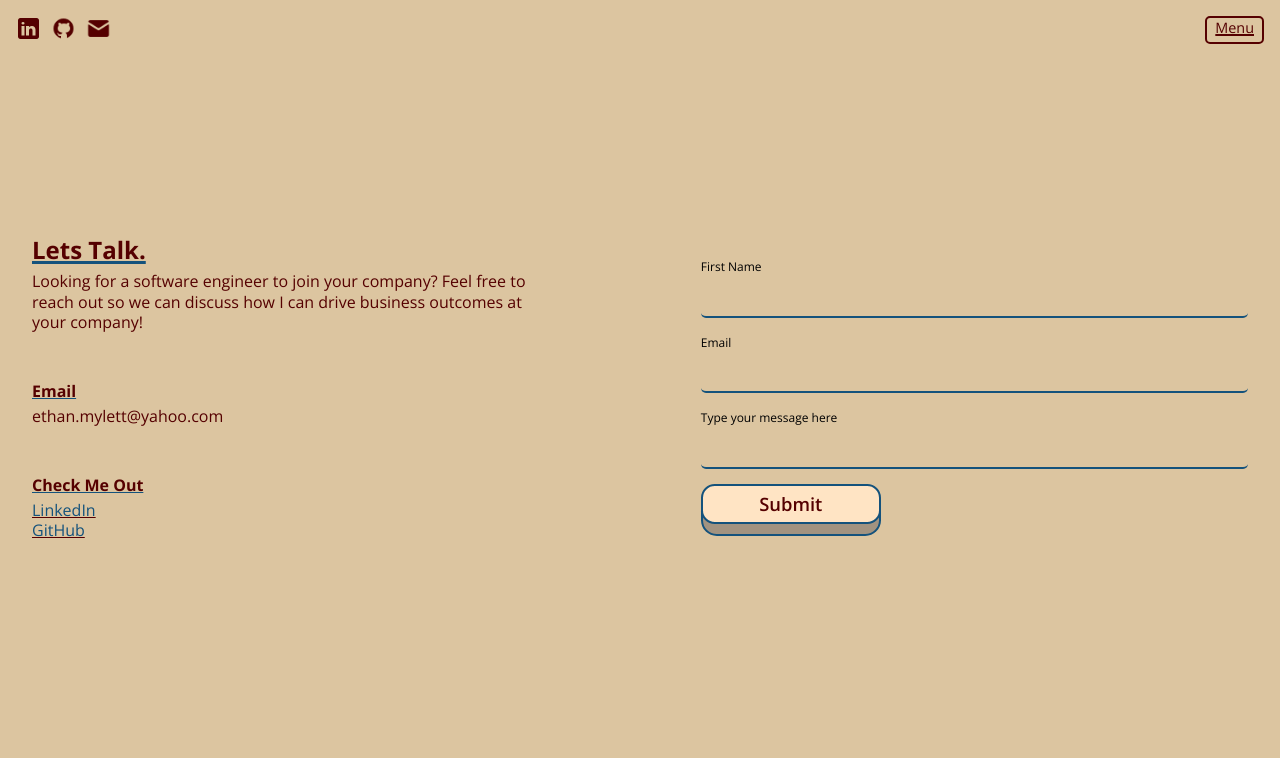
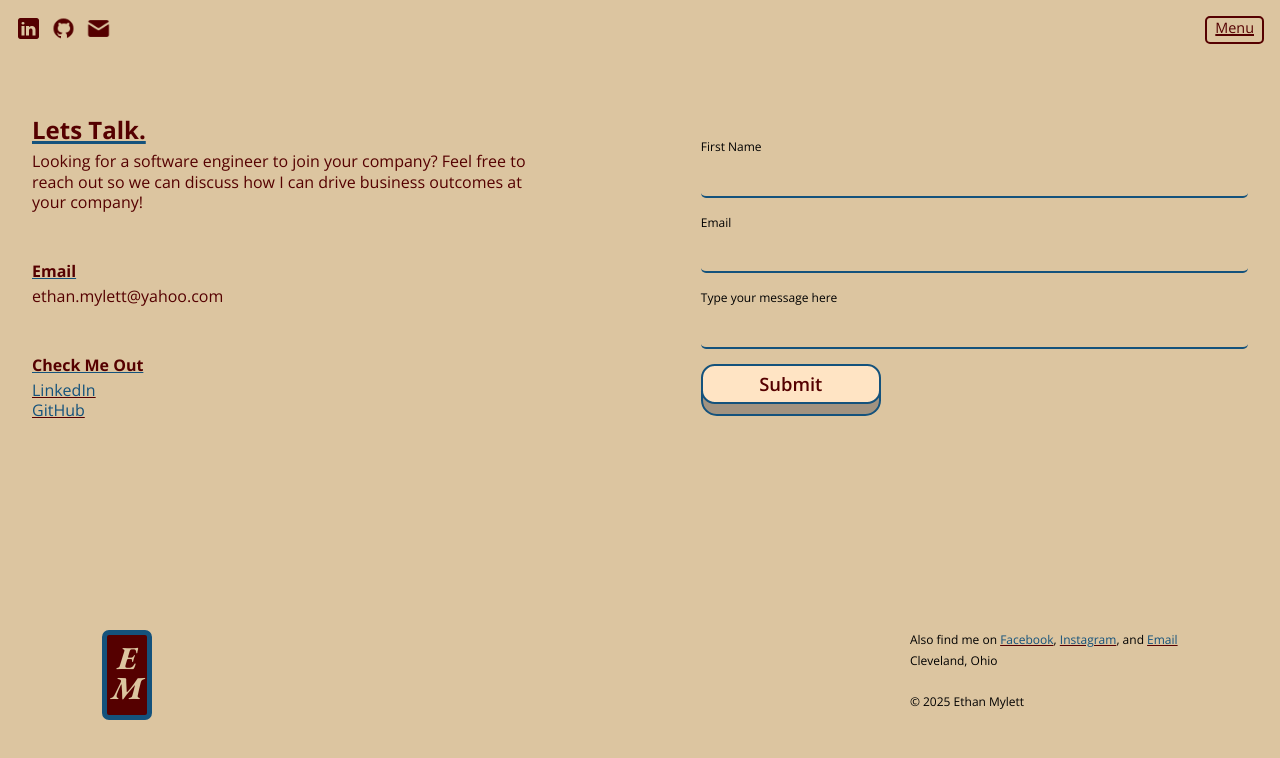
Before and after one commit to ethanm272/portfolio, a React (Vite) app: page /contact in a window 1280 px wide. Shown: the top 758 px of the page. Built offline with nearby package versions, Linux system fonts and the light colour scheme; no server answers.

Commit message:
finish contact styling

```diff
--- a/src/index.css
+++ b/src/index.css
@@ -45,6 +45,15 @@ body {
   background-color: var(--cream);
 }
 
+/* Utility */
+.nowrap {
+  white-space: nowrap;
+}
+
+.block {
+  display: block;
+}
+
 /* Logo */
 .logo-container {
   border: 5px solid var(--blue);
--- a/src/pages/contact/Contact.css
+++ b/src/pages/contact/Contact.css
@@ -3,7 +3,7 @@
   flex-flow: row wrap;
   align-items: center;
   justify-content: space-between;
-  margin-top: 30vh;
+  margin-top: 15vh;
   padding: 0 2rem;
 }
 
@@ -27,7 +27,6 @@
 }
 
 .contact-link {
-  display: block;
   color: var(--blue);
   text-decoration-color: var(--maroon);
 }
@@ -79,3 +78,24 @@
 label {
   font-size: 0.75rem;
 }
+
+.contact-logo {
+  position: absolute;
+  bottom: 7vh;
+  left: 7vw;
+}
+
+.contact-footer {
+  display: flex;
+  flex-flow: row nowrap;
+  justify-content: space-between;
+  padding: 0 8vw;
+  position: absolute;
+  bottom: 10vh;
+  width: 100%;
+}
+
+.other-contacts {
+  max-width: 300px;
+  font-size: 0.75rem;
+}
--- a/src/pages/contact/Contact.jsx
+++ b/src/pages/contact/Contact.jsx
@@ -26,7 +26,7 @@ export const Contact = () => {
               href="https://linkedin.com/in/mylett"
               target="_blank"
               rel="noopener noreferrer"
-              className="contact-link"
+              className="contact-link block"
             >
               LinkedIn
             </a>
@@ -34,7 +34,7 @@ export const Contact = () => {
               href="https://github.com/ethanm272"
               target="_blank"
               rel="noopener noreferrer"
-              className="contact-link"
+              className="contact-link block"
             >
               GitHub
             </a>
@@ -79,6 +79,38 @@ export const Contact = () => {
           </button>
         </form>
       </div>
+      <div className="contact-footer">
+        <Logo />
+        <div className="other-contacts">
+          Also find me on{" "}
+          <a
+            href="http://facebook.com/share/15qq826JvY/?mibextid=wwXIfr"
+            target="_blank"
+            rel="noopener noreferrer"
+            className="contact-link"
+          >
+            Facebook
+          </a>
+          ,{" "}
+          <a
+            href="http://www.instagram.com/ethanm27?igsh=MWs1MzFvczF3NzI0Mg%3D%3D&ut-m_source=qr"
+            target="_blank"
+            rel="noopener noreferrer"
+            className="contact-link"
+          >
+            Instagram
+          </a>
+          , and{" "}
+          <a className="contact-link" href="mailto:ethan.mylett@yahoo.com">
+            Email
+          </a>
+          <br></br>
+          <span className="nowrap">Cleveland, Ohio</span>
+          <br></br>
+          <br></br>
+          <span>&copy; {new Date().getFullYear()} Ethan Mylett</span>
+        </div>
+      </div>
     </>
   );
 };
```
